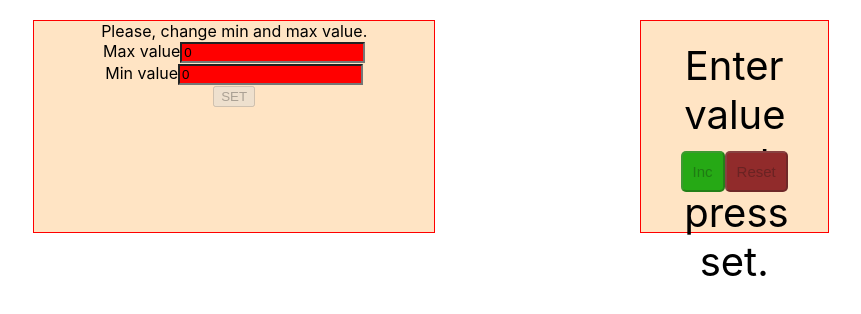
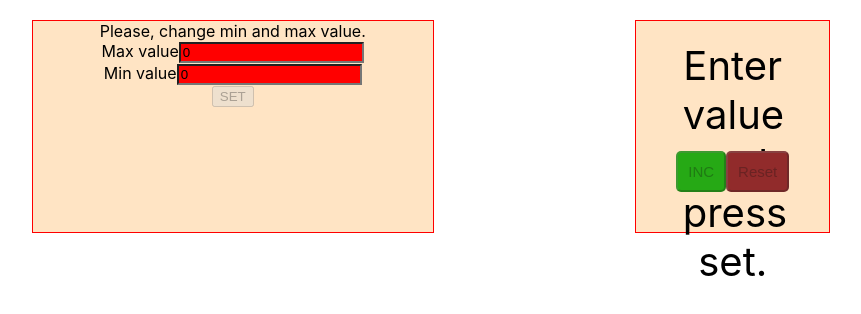
Before and after one commit to talerqa/counter, a React (Create React App) app: page / in a window 1280 px wide. Shown: the top 314 px of the page, without its empty margins (209-1070 px from the left). Built offline with nearby package versions, Linux system fonts and the light colour scheme.

Commit message:
refactoring: ButtonReset

```diff
--- a/src/App.tsx
+++ b/src/App.tsx
@@ -39,21 +39,21 @@ function App() {
     localStorage.setItem('minValue', JSON.stringify(minValue))
     localStorage.setItem('maxValue', JSON.stringify(maxValue))
     localStorage.setItem('status', JSON.stringify(status))
+    localStorage.setItem('value', JSON.stringify(value))
 
-  }, [minValue, maxValue, status])
+  }, [minValue, maxValue, status, value])
 
 
   const incrementCounter = (maxValue: number, value: number) => {
-    //сетаем в value значение которое увеличиваем
-
     if(value !== maxValue) {
       setValue(value + 1);
       setStatus(value + 1);
     }
   }
 
-  const resetCounter = () => {
+  const resetCounter = (minValue: number, value: number) => {
     setValue(minValue);
+    setStatus(minValue);
   }
 
 
--- a/src/Components/Counter/Buttons/ButtonIncrement.tsx
+++ b/src/Components/Counter/Buttons/ButtonIncrement.tsx
@@ -20,11 +20,8 @@ const ButtonIncrement = (props: ButtonIncrementType) => {
     <div className={'wrapper'}>
       <button
         className={props.status ? s.button : s.disabled + ' ' + s.button}
-        disabled={
-        typeof props.status === 'number'
-          ? false
-          : true}
-        onClick={onClickHandler}>Inc</button>
+        disabled={typeof props.status !== 'number'}
+        onClick={onClickHandler}>INC</button>
     </div>
   );
 };
--- a/src/Components/Counter/Buttons/ButtonReset.tsx
+++ b/src/Components/Counter/Buttons/ButtonReset.tsx
@@ -3,7 +3,7 @@ import s from './ButtonReset.module.css'
 import {statusType} from '../../../App';
 
 type ButtonResetType = {
-  resetCounter: () => void
+  resetCounter: (minValue: number, value: number) => void
   value: number
   minCounter: number
   status: statusType
@@ -12,12 +12,16 @@ type ButtonResetType = {
 
 const ButtonReset = (props: ButtonResetType) => {
 
+  const handler = () => {
+    props.resetCounter(props.minCounter, props.value)
+  }
+
   return (
     <div>
       <button
-        onClick={props.resetCounter}
+        onClick={handler}
         className={props.status && props.value >= props.minCounter ? s.button : s.disabled + ' ' + s.button}
-        disabled={!(props.status && props.value > props.minCounter && props.value <= props.maxCounter)}
+        disabled={typeof props.status !== 'number'}
       >Reset
       </button>
     </div>
```
